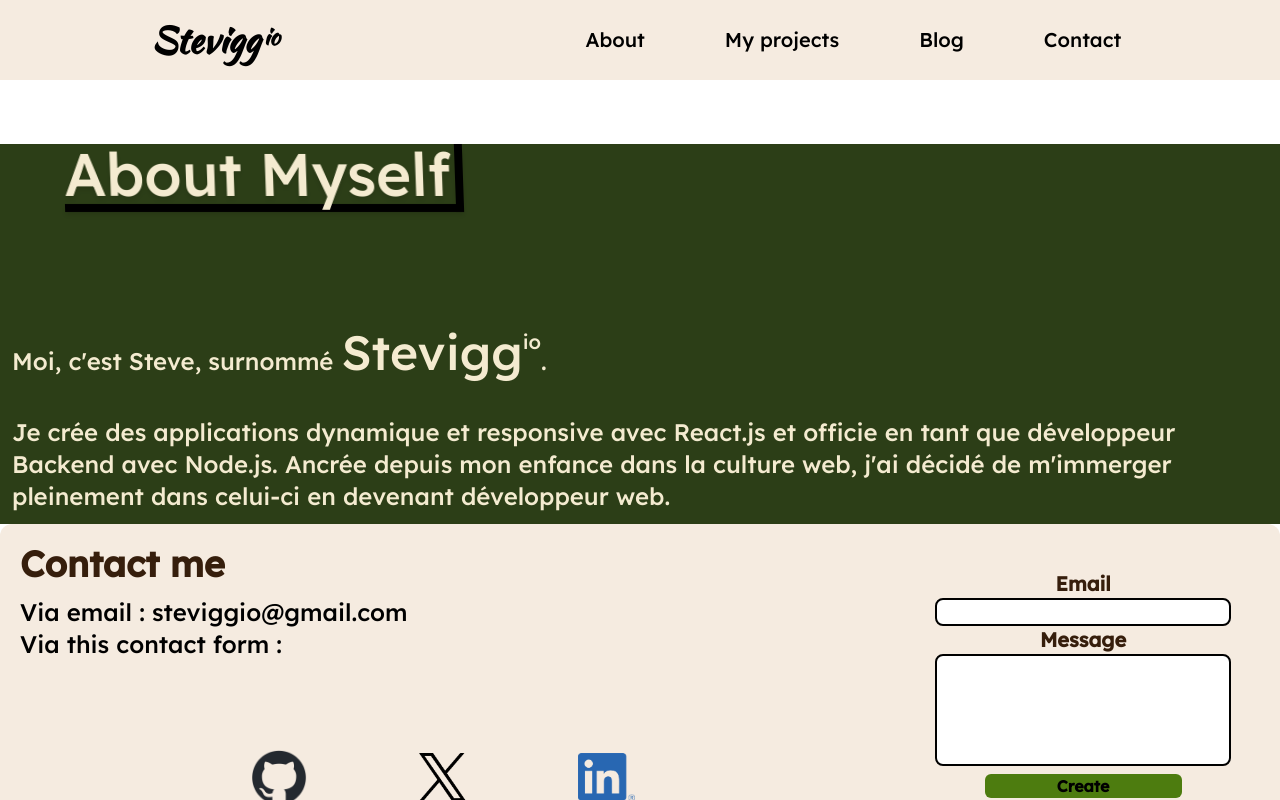
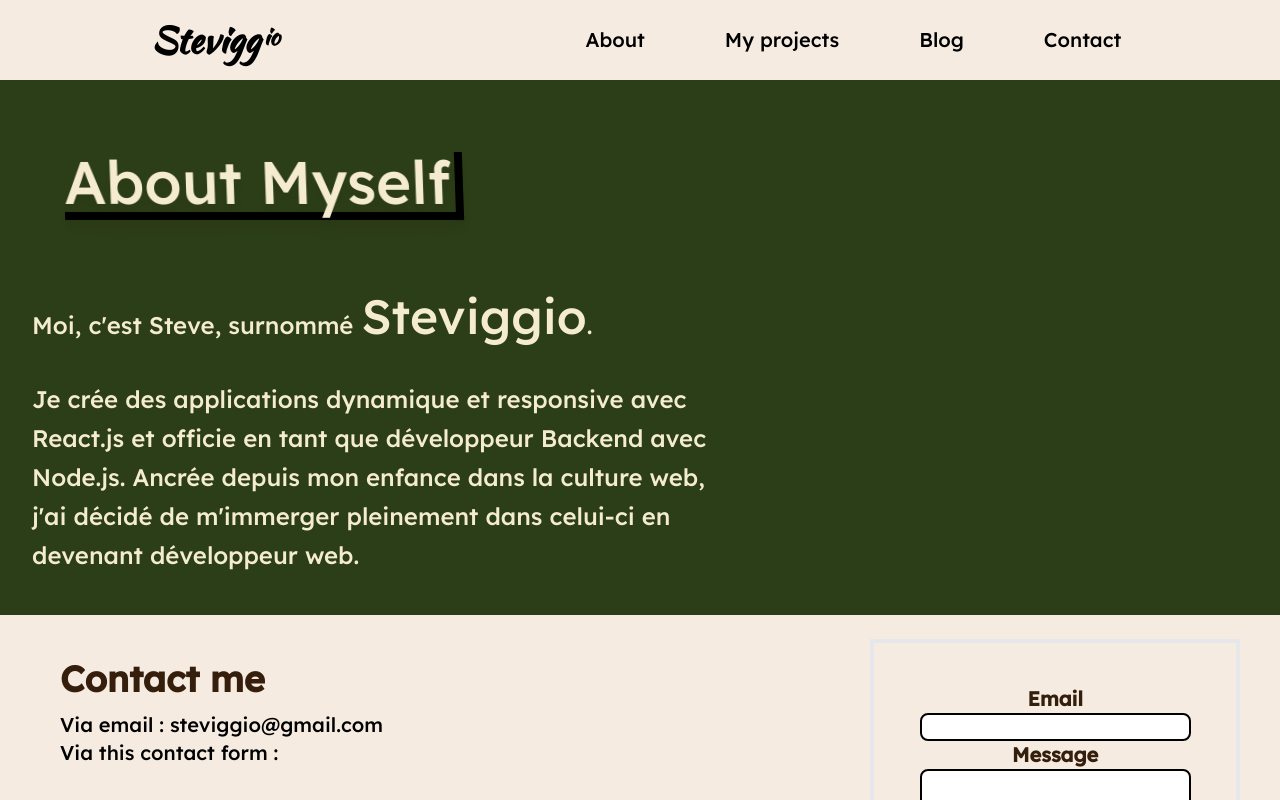
Before and after one commit to Steviggio/portfolio, a React (Vite) app: page /about in a window 1280 px wide. Shown: the top 800 px of the page. Built offline with nearby package versions, Linux system fonts and the light colour scheme.

Commit message:
Organizing the content of the differents pages

```diff
--- a/src/App.jsx
+++ b/src/App.jsx
@@ -16,6 +16,7 @@ const App = () => {
           <Link to="/body">Body</Link>
           <Link to="/footer">Footer</Link>
           <Link to="/layout">Layout</Link>
+          <Link to="/tiles">Tiles</Link>
         </section>
       </div>
     </>
--- /dev/null
+++ b/src/Data/skills.js
@@ -0,0 +1,25 @@
+import githubLogo from "../assets/github-mark/github-mark.png";
+import twitterLogo from "../assets/twitter/logo-black.png";
+import linkedinLogo from "../assets/LinkedIn-Logos/LI-In-Bug.png";
+// https://github.com/Steviggio
+// https://www.linkedin.com/in/stevemothmora/
+
+
+const SocialData = [{
+  platform: "Github",
+  icon: { githubLogo },
+  link: "https://github.com/Steviggio",
+},
+{
+  platform: "Linkedin",
+  icon: { linkedinLogo },
+  link: "https://www.linkedin.com/in/stevemothmora/",
+},
+{
+  platform: "twitter",
+  icon: { twitterLogo },
+  link: "https://twitter.com/Steviggio"
+}
+]
+
+export default SocialData;
--- a/src/components/About/About.jsx
+++ /dev/null
@@ -1,21 +0,0 @@
-const About = () => {
-  return (
-    <section>
-      <div className="bg-green-background">
-        <h2 className="my-16 text-6xl flex ml-16 w-fit border-r-8 border-black border-b-8 pr-1 drop-shadow-md skew-x-2 text-beige-background">About Myself</h2>
-        <p className="p-3 text-2xl text-left text-beige-background">
-          Moi, c'est Steve, surnommé
-          <h4 className="my-10 inline-flex ml-2 text-5xl">Stevigg<span className="text-xl">io</span></h4>. <br />Je crée des applications
-          dynamique et responsive avec
-          React.js
-          et officie en tant que développeur Backend avec Node.js.
-
-          Ancrée depuis mon enfance dans la culture web, j'ai décidé de m'immerger pleinement dans celui-ci
-          en devenant développeur web.
-        </p>
-      </div>
-    </section>
-  )
-}
-
-export default About;
--- a/src/components/Body/Body.jsx
+++ b/src/components/Body/Body.jsx
@@ -29,4 +29,4 @@ const Body = () => {
   )
 }
 
-export default Body
+export default Body;
--- a/src/components/Footer/Footer.jsx
+++ b/src/components/Layout/Footer/Footer.jsx
@@ -1,26 +1,26 @@
 import { Form } from "react-router-dom";
-import githubLogo from "../../assets/github-mark/github-mark.png";
-import twitterLogo from "../../assets/twitter/logo-black.png";
-import linkedinLogo from "../../assets/LinkedIn-Logos/LI-In-Bug.png";
+import githubLogo from "../../../assets/github-mark/github-mark.png";
+import twitterLogo from "../../../assets/twitter/logo-black.png";
+import linkedinLogo from "../../../assets/LinkedIn-Logos/LI-In-Bug.png";
 
 const Footer = () => {
   return (
-    <footer className="flex flex-col bg-back-beige rounded-xl w-full">
+    <footer className="flex flex-col bg-back-beige px-10 py-6 rounded-b-md w-full">
       <div className="h-80">
         <div className="h-full w-full flex flex-row justify-center items-center ">
           <div className=" flex flex-col h-full w-3/4">
             <div className="flex flex-col h-4/6 items-start pl-5 pt-5">
               <h3 className="text-4xl font-bold text-brown-font mb-3">Contact me </h3>
-              <p className="text-2xl ">Via email : <a href="mailto:steviggio@gmail.com" type="email">steviggio@gmail.com</a></p>
-              <p className="text-2xl">Via this contact form :</p>
+              <p className="text-xl ">Via email : <a href="mailto:steviggio@gmail.com" type="email">steviggio@gmail.com</a></p>
+              <p className="text-xl">Via this contact form :</p>
             </div>
             <div className="flex flex-row w-full justify-center items-center gap-28 h-1/4">
-              <a className="hover:scale-125 duration-300" href="https://www.linkedin.com/in/stevemothmora/" target="_blank"><img className="h-14" src={githubLogo} alt="" /></a>
-              <a className="hover:scale-125 duration-300" href="https://github.com/Steviggio" target="_blank"><img className="h-12" src={twitterLogo} alt="" /></a>
-              <a className="hover:scale-125 duration-300" href=""><img className="h-12" src={linkedinLogo} alt="Linkedin Logo" /></a>
+              <a className="hover:scale-125 duration-300" href="https://github.com/Steviggio" target="_blank"><img className="h-14" src={githubLogo} alt="" /></a>
+              <a className="hover:scale-125 duration-300" href="" target="_blank"><img className="h-12" src={twitterLogo} alt="" /></a>
+              <a className="hover:scale-125 duration-300" href="https://www.linkedin.com/in/stevemothmora/" target="_blank"><img className="h-12"  src={linkedinLogo} alt="Linkedin Logo" /></a>
             </div>
           </div>
-          <Form className="flex flex-col h-full w-2/6 justify-center items-center " method="post" action="">
+          <Form className="flex flex-col h-full w-2/6 border-4 justify-center items-center " method="post" action="">
             <label className="text-xl font-bold text-brown-font" htmlFor="email">Email</label>
             <input className="border-2 w-3/4 border-black focus:outline-none rounded-lg " type="text" name='email' />
             <label className="text-xl font-bold text-brown-font" htmlFor="message">Message</label>
--- a/src/components/Header/Header.jsx
+++ b/src/components/Layout/Header/Header.jsx
@@ -6,9 +6,9 @@ const Header = () => {
     <>
       <nav className="bg-back-beige h-20 flex justify-start">
         <div className="w-2/6 flex justify-center items-center">
-          <a href="" className="font-bold text-4xl">
+          <Link to="/body" href="" className="font-bold text-4xl">
             <h1 className="steviggio-title">Stevigg<span className="relative bottom-2 left-1 text-2xl">io</span></h1>
-          </a>
+          </Link>
         </div>
         <div className="w-4/6 text-xl flex justify-center items-center gap-20">
           <Link to="/about" className="nav-link">About</Link>
--- a/src/components/Layout/Layout.jsx
+++ b/src/components/Layout/Layout.jsx
@@ -1,5 +1,5 @@
-import Footer from "../Footer/Footer"
-import Header from "../Header/Header"
+import Footer from "./Footer/Footer"
+import Header from "./Header/Header"
 import Body from "../Body/Body"
 
 
--- /dev/null
+++ b/src/components/Tiles/Tiles.jsx
@@ -0,0 +1,11 @@
+const Tiles = () => {
+  return (
+    <>
+      <div className="h-96 border-4 w-64">
+
+      </div>
+    </>
+  )
+}
+
+export default Tiles;
--- a/src/main.jsx
+++ b/src/main.jsx
@@ -2,12 +2,13 @@ import React from 'react'
 import ReactDOM from 'react-dom/client'
 import App from './App.jsx'
 import Body from './components/Body/Body.jsx'
-import Header from './components/Header/Header.jsx'
-import Footer from './components/Footer/Footer.jsx'
+import Header from './components/Layout/Header/Header.jsx'
+import Footer from './components/Layout/Footer/Footer.jsx'
 import './index.css'
 import { createBrowserRouter, createRoutesFromElements, Route, RouterProvider } from 'react-router-dom'
 import Layout from './components/Layout/Layout.jsx'
-import About from './components/About/About.jsx'
+import About from './pages/About/About.jsx'
+import Tiles from './components/Tiles/Tiles.jsx'
 
 
 const router = createBrowserRouter(
@@ -19,6 +20,7 @@ const router = createBrowserRouter(
       <Route path="/footer" element={<Footer />} />
       <Route path="/body" element={<Layout children={<Body />} />} />
       <Route path="/about" element={<Layout children={<About />} />} />
+      <Route path="/tiles" element={<Tiles />} />
     </>
   ))
 
--- /dev/null
+++ b/src/pages/About/About.jsx
@@ -0,0 +1,21 @@
+const About = () => {
+  return (
+    <section className="h-full">
+      <div className="flex flex-col bg-green-background py-10 h-max">
+        <h2 className="my-8 text-6xl flex ml-16 w-fit border-r-8 border-black border-b-8 pr-1 drop-shadow-xl skew-x-2 text-beige-background">About Myself</h2>
+        <p className="leading-relaxed px-8  text-2xl w-3/5 text-left text-beige-background">
+          Moi, c'est Steve, surnommé
+          <h4 className="my-10 inline-flex ml-2 text-5xl">Steviggio</h4>. <br />Je crée des applications
+          dynamique et responsive avec
+          React.js
+          et officie en tant que développeur Backend avec Node.js.
+
+          Ancrée depuis mon enfance dans la culture web, j'ai décidé de m'immerger pleinement dans celui-ci
+          en devenant développeur web.
+        </p>
+      </div>
+    </section>
+  )
+}
+
+export default About;
--- a/tailwind.config.js
+++ b/tailwind.config.js
@@ -11,6 +11,9 @@ export default {
         "brown-font": "#361E0C",
         "green-background": "#2C3E17",
         "beige-background": "#F4EBD0"
+      },
+      fontFamily: {
+        "kaush": ['Kaushan Script, cursive', ]
       }
     },
   },
```
